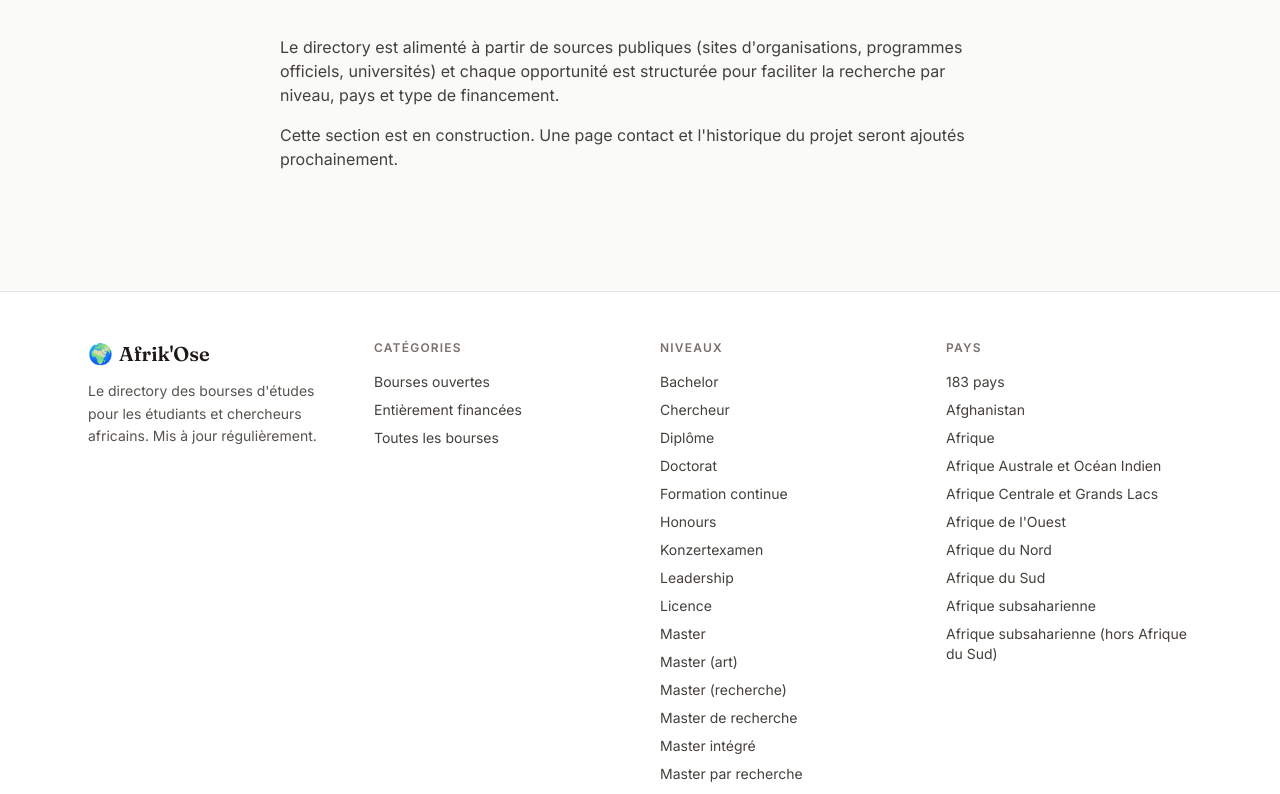
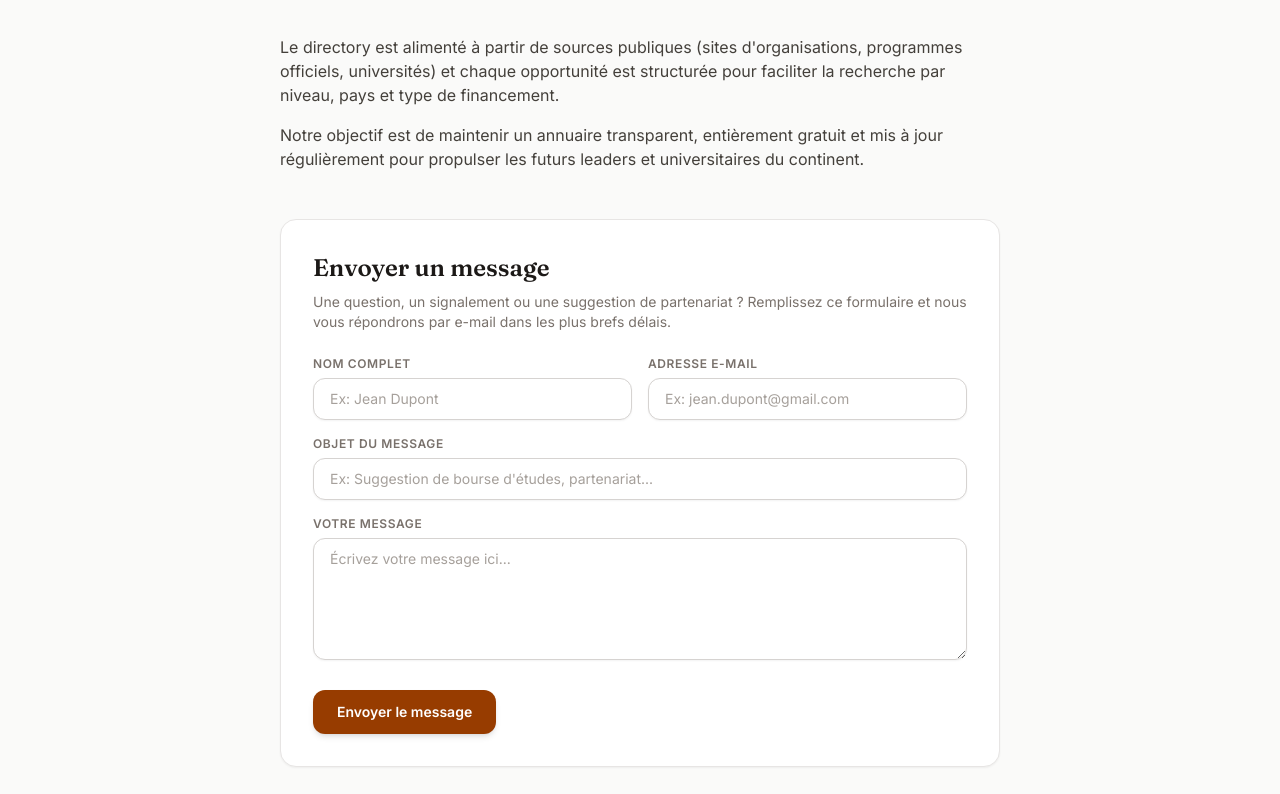
Before and after one commit to Kodjovic/bourse-opportunity, a Next.js app: page /a-propos in a window 1280 px wide. Shown: the part 320-1114 px from the top of the page. Built offline with nearby package versions, Linux system fonts and the light colour scheme; no server answers.

Commit message:
Mise a jour des bourses : 28/07/2026 14:57:10,21

```diff
--- a/src/app/a-propos/page.tsx
+++ b/src/app/a-propos/page.tsx
@@ -1,6 +1,7 @@
 import type { Metadata } from "next";
 
 import { Breadcrumb } from "@/components/Breadcrumb";
+import { FormulaireContact } from "@/components/FormulaireContact";
 import { SITE_NAME } from "@/lib/site";
 
 export const metadata: Metadata = {
@@ -38,10 +39,12 @@ export default function PageAPropos() {
           pays et type de financement.
         </p>
         <p>
-          Cette section est en construction. Une page contact et l&apos;historique
-          du projet seront ajoutés prochainement.
+          Notre objectif est de maintenir un annuaire transparent, entièrement gratuit et mis à jour régulièrement pour propulser les futurs leaders et universitaires du continent.
         </p>
       </section>
+
+      {/* Formulaire de contact opérationnel */}
+      <FormulaireContact />
     </main>
   );
 }
--- /dev/null
+++ b/src/components/FormulaireContact.tsx
@@ -0,0 +1,153 @@
+"use client";
+
+import { useState } from "react";
+
+export function FormulaireContact() {
+  const [status, setStatus] = useState<"idle" | "loading" | "success" | "error">("idle");
+  const [errorMessage, setErrorMessage] = useState("");
+
+  async function handleOnSubmit(event: React.FormEvent<HTMLFormElement>) {
+    event.preventDefault();
+    setStatus("loading");
+    setErrorMessage("");
+
+    const form = event.currentTarget;
+    const formData = new FormData(form);
+
+    // Ajout de la clé d'accès Web3Forms fournie
+    formData.append("access_key", "d0b63d04-1c28-464b-9c0f-b175b656e93f");
+    // Ajout du titre de l'e-mail pour le sujet
+    formData.append("subject", "Nouveau message de contact - Afrik'Ose");
+    // Nom du site pour l'expéditeur dans l'e-mail
+    formData.append("from_name", "Afrik'Ose Contact");
+
+    try {
+      const response = await fetch("https://api.web3forms.com/submit", {
+        method: "POST",
+        body: formData,
+      });
+
+      const data = await response.json();
+
+      if (data.success) {
+        setStatus("success");
+        form.reset();
+      } else {
+        setStatus("error");
+        setErrorMessage(data.message || "Une erreur est survenue lors de l'envoi.");
+      }
+    } catch (error) {
+      console.error("Erreur de soumission du formulaire:", error);
+      setStatus("error");
+      setErrorMessage("Impossible de se connecter au serveur d'envoi. Veuillez vérifier votre connexion.");
+    }
+  }
+
+  return (
+    <section className="mt-12 rounded-2xl border border-stone-200 bg-white p-6 shadow-xs sm:p-8">
+      <h2 className="font-serif text-2xl font-semibold text-stone-900">
+        Envoyer un message
+      </h2>
+      <p className="mt-2 text-sm text-stone-500">
+        Une question, un signalement ou une suggestion de partenariat ? Remplissez ce formulaire et nous vous répondrons par e-mail dans les plus brefs délais.
+      </p>
+
+      {status === "success" ? (
+        <div className="mt-6 rounded-xl bg-emerald-50 p-6 text-emerald-800 border border-emerald-100">
+          <div className="flex items-center gap-3">
+            <span className="text-2xl">🎉</span>
+            <h3 className="font-semibold text-emerald-900">Message envoyé avec succès !</h3>
+          </div>
+          <p className="mt-3 text-sm leading-relaxed">
+            Merci pour votre message. Nous l&apos;avons bien reçu et nous l&apos;étudierons très attentivement. Une réponse vous sera apportée directement sur l&apos;adresse e-mail renseignée.
+          </p>
+          <button
+            onClick={() => setStatus("idle")}
+            className="mt-4 rounded-xl bg-emerald-600 px-4 py-2 text-xs font-semibold text-white shadow-xs hover:bg-emerald-700 transition"
+          >
+            Envoyer un autre message
+          </button>
+        </div>
+      ) : (
+        <form onSubmit={handleOnSubmit} className="mt-6 space-y-4">
+          {/* Protection antispam Honeypot (invisible pour les humains, rempli par les robots spammeurs) */}
+          <input type="checkbox" name="botcheck" className="hidden" style={{ display: "none" }} />
+
+          <div className="grid grid-cols-1 gap-4 sm:grid-cols-2">
+            <div>
+              <label htmlFor="name" className="block text-xs font-semibold uppercase tracking-wider text-stone-500 mb-1.5">
+                Nom complet
+              </label>
+              <input
+                type="text"
+                id="name"
+                name="name"
+                required
+                placeholder="Ex: Jean Dupont"
+                className="w-full rounded-xl border border-stone-300 bg-white px-4 py-2.5 text-sm placeholder-stone-400 shadow-xs focus:border-amber-600 focus:outline-none focus:ring-2 focus:ring-amber-100 transition"
+              />
+            </div>
+
+            <div>
+              <label htmlFor="email" className="block text-xs font-semibold uppercase tracking-wider text-stone-500 mb-1.5">
+                Adresse e-mail
+              </label>
+              <input
+                type="email"
+                id="email"
+                name="email"
+                required
+                placeholder="Ex: jean.dupont@gmail.com"
+                className="w-full rounded-xl border border-stone-300 bg-white px-4 py-2.5 text-sm placeholder-stone-400 shadow-xs focus:border-amber-600 focus:outline-none focus:ring-2 focus:ring-amber-100 transition"
+              />
+            </div>
+          </div>
+
+          <div>
+            <label htmlFor="subject" className="block text-xs font-semibold uppercase tracking-wider text-stone-500 mb-1.5">
+              Objet du message
+            </label>
+            <input
+              type="text"
+              id="subject"
+              name="subject"
+              required
+              placeholder="Ex: Suggestion de bourse d'études, partenariat..."
+              className="w-full rounded-xl border border-stone-300 bg-white px-4 py-2.5 text-sm placeholder-stone-400 shadow-xs focus:border-amber-600 focus:outline-none focus:ring-2 focus:ring-amber-100 transition"
+            />
+          </div>
+
+          <div>
+            <label htmlFor="message" className="block text-xs font-semibold uppercase tracking-wider text-stone-500 mb-1.5">
+              Votre message
+            </label>
+            <textarea
+              id="message"
+              name="message"
+              required
+              rows={5}
+              placeholder="Écrivez votre message ici..."
+              className="w-full rounded-xl border border-stone-300 bg-white px-4 py-2.5 text-sm placeholder-stone-400 shadow-xs focus:border-amber-600 focus:outline-none focus:ring-2 focus:ring-amber-100 transition"
+            ></textarea>
+          </div>
+
+          {status === "error" && (
+            <div className="rounded-xl bg-red-50 p-4 text-sm text-red-800 border border-red-100">
+              <span className="font-semibold">Une erreur est survenue :</span> {errorMessage}
+            </div>
+          )}
+
+          <div className="pt-2">
+            <button
+              type="submit"
+              disabled={status === "loading"}
+              className="inline-flex w-full sm:w-auto items-center justify-center rounded-xl bg-amber-800 px-6 py-3 text-sm font-semibold text-white shadow-md hover:bg-amber-950 transition disabled:bg-stone-300 disabled:text-stone-500 disabled:cursor-not-allowed"
+            >
+              {status === "loading" ? "Envoi en cours..." : "Envoyer le message"}
+            </button>
+          </div>
+        </form>
+      )}
+    </section>
+  );
+}
```
